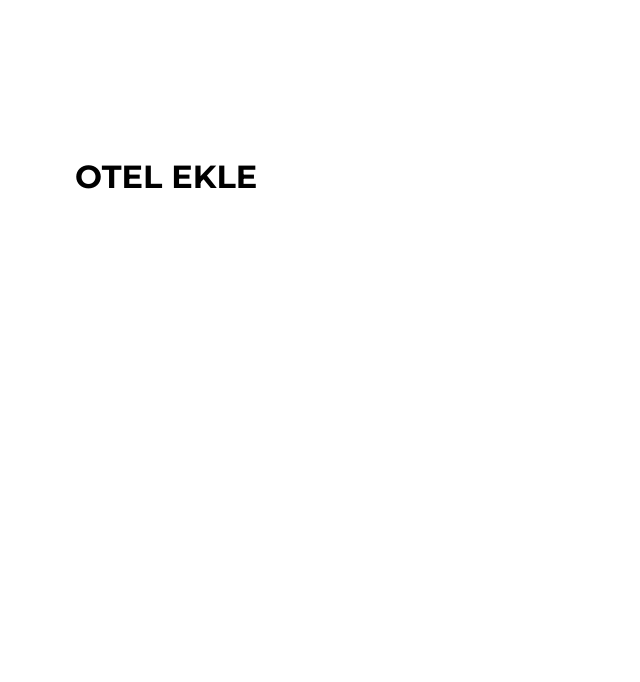
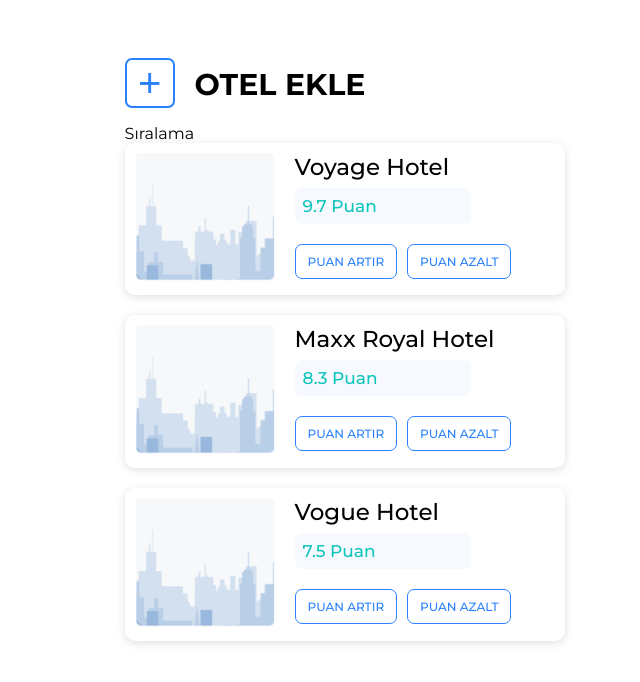
Before and after one commit to buraksvk/ets-case, a React (Create React App) app: page / in a window 1280 px wide. Shown: the top 682 px of the page, without its empty margins (317-957 px from the left). Built offline with nearby package versions, Linux system fonts and the light colour scheme.

Commit message:
add box and rating components

```diff
--- a/src/index.css
+++ b/src/index.css
@@ -1,4 +1,97 @@
 html body {
   font-family: 'Montserrat';
-  padding: 10% 30%
+  padding: 3% 30%
 }
+
+.header {
+  margin: 0 10%
+}
+.add-hotel-button{
+  background-color: transparent;
+  color: #2a81fd;
+  border: 2px solid #2a81fd;
+  border-radius: 7px;
+  width: 50px;
+  height: 50px;
+  margin-right: 20px;
+  font-size: 40px;
+  transition: all .5s ease;
+  vertical-align: middle;
+  margin-top: 12px;
+}
+.add-hotel-button:hover{
+  background-color: #2a81fd;
+  color: #fff;
+}
+.header .title {
+  font-size: 30px;
+}
+
+.hotel-box {
+  background-color: #fff;
+  border-radius: 10px;
+  box-shadow: rgba(99, 99, 99, 0.2) 0px 2px 8px 0px;
+  padding: 10px;
+  margin-bottom: 20px;
+  width: 420px;
+  transition: all .5s ease;
+}
+.hotel-box:hover {
+  background-color: #fafafa;
+  box-shadow: rgba(99, 99, 99, 0.3) 0px 2px 8px 0px;
+}
+
+.row {
+  display: flex;
+  flex-direction: row;
+}
+
+.hotel-image {
+  padding: 0;
+}
+
+.hotel-image .image {
+  width: 140px;
+}
+
+.hotel-content-col {
+  margin-left: 20px;
+}
+
+.hotel-content-col .hotel-title{
+  margin: 0 !important;
+  font-size: 23px;
+  font-weight: 500;
+}
+.hotel-rating-box{
+  background-color: #f6f9fd;
+  border-radius: 7px;
+  padding: 8px;
+  width: 160px;
+  margin-top: 7px;
+}
+.hotel-rating-box .hotel-rating{
+  margin: 0 !important;
+  margin-bottom: 10px;
+  color: #0dc5bb;
+  font-size: 17px;
+  font-weight: 500;
+}
+.hotel-rating-button button{
+  text-transform: uppercase;
+  font-family: 'Montserrat';
+  background-color: transparent;
+  color: #2a81fd;
+  border: 1.5px solid #2a81fd;
+  border-radius: 7px;
+  padding: 9px 12px;
+  font-size: 12px;
+  font-weight: 500;
+  margin-right: 10px;
+  margin-top: 20px;
+  transition: all .5s ease;
+}
+.hotel-rating-button button:hover{
+  color: #fff;
+  background-color: #2a81fd;
+}
--- a/src/pages/ListPage.js
+++ b/src/pages/ListPage.js
@@ -1,10 +1,79 @@
 import React, { useState, useEffect } from 'react';
 
 function ListPage() {
-    const [list, setList] = useState([{ hotel: "Voyage Hotel", score: 9.7, time: 1655146561 }, { hotel: "Maxx Royal Hotel", score: 8.3, time: 1655146606 }])
+    const [list, setList] = useState([{ hotel: "Voyage Hotel", rating: 9.7, time: 1655146561 }, { hotel: "Maxx Royal Hotel", rating: 8.3, time: 1655146606 }, { hotel: "Vogue Hotel", rating: 7.5, time: 1655147906 }]);
+
+    const upRate = (index) => {
+        let arr = list[index];
+        if (arr.rating <= 9.9) {
+            arr.rating = (parseFloat(parseFloat(arr.rating) + 0.1).toFixed(1))
+            setList(list.filter(function (item) {
+                return item.hotel !== arr.hotel
+            }))
+            setList([...list]);
+        }
+
+    }
+    const downRate = (index) => {
+        let arr = list[index];
+        if (arr.rating >= 0.1) {
+            arr.rating = (parseFloat(parseFloat(arr.rating) - 0.1).toFixed(1))
+            setList(list.filter(function (item) {
+                return item.hotel !== arr.hotel
+            }))
+            setList([...list]);
+        }
+    }
+
+    function mapper(array) {
+        var str = "[";
+        for (let i = 0; i < array.length; i++) {
+            str = str + '"' + array[i] + '"'
+            if (i == array.length - 1) {
+                str = str + "]"
+            } else {
+                str = str + ","
+            }
+        }
+        return str
+    }
+
     return (
-        <div>
-            <h1>OTEL EKLE</h1>
+        <div className='header'>
+            <div className='row'>
+                <button className='add-hotel-button'>+</button>
+                <h1 className='title'>OTEL EKLE</h1>
+            </div>
+            <div className='filter-button'>
+                Sıralama
+            </div>
+
+            {
+                list.map((item, index) => {
+                    return (
+                        <div className='hotel-box' key={"hotel-" + index}>
+                            <div className='row'>
+                                <div className='hotel-image'>
+                                    <img className="image" src="image/hotel-image.png" alt="hotel-image" />
+                                </div>
+                                <div className='hotel-content-col'>
+                                    <p className='hotel-title'>{item.hotel}</p>
+                                    <div className="hotel-rating-box">
+                                        <p className='hotel-rating'>{item.rating} Puan
+                                        </p>
+                                    </div>
+                                    <div className='hotel-rating-button'>
+                                        <button onClick={() => { upRate(index) }}>puan artır</button>
+                                        <button onClick={() => { downRate(index) }}>puan azalt</button>
+                                    </div>
+                                </div>
+                            </div>
+
+                        </div>
+
+                    )
+                })
+            }
         </div>
     )
 }
```
Also changed, not shown: src/App.css (deleted, +0 -38 lines).
